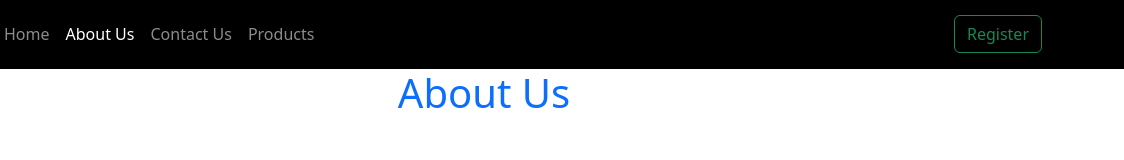
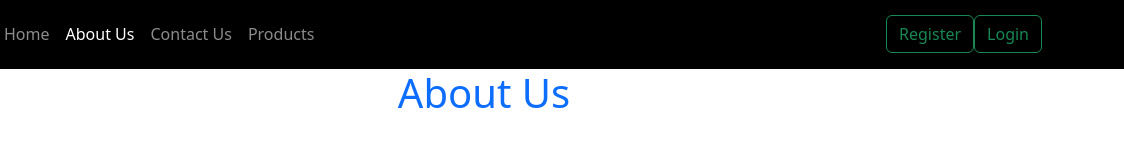
Before and after one commit to MinalMaurya/ClayRoots, a plain HTML site: page AboutUs.html in a window 1280 px wide. Shown: the top 160 px of the page, 156-1280 px from the left. Drawn offline with nearby package versions, Linux system fonts and the light colour scheme; grey boxes are pictures that could not be loaded.

Commit message:
Updated navigation and login functionality

```diff
--- a/AboutUs.html
+++ b/AboutUs.html
@@ -66,6 +66,15 @@
                                 type="submit"
                             >
                                 Register
+                            </button>
+                        </form>
+                        </form>
+                        <form class="d-flex my-2 my-lg-0" action="login.html">
+                            <button
+                                class="btn btn-outline-success my-2 my-sm-0"
+                                type="submit"
+                            >
+                                Login
                             </button>
                         </form>
                     </div>
```
Also changed, not shown: ContactUs.html (+9 -0 lines), Product.html (+9 -0 lines), home.html (+8 -0 lines).
